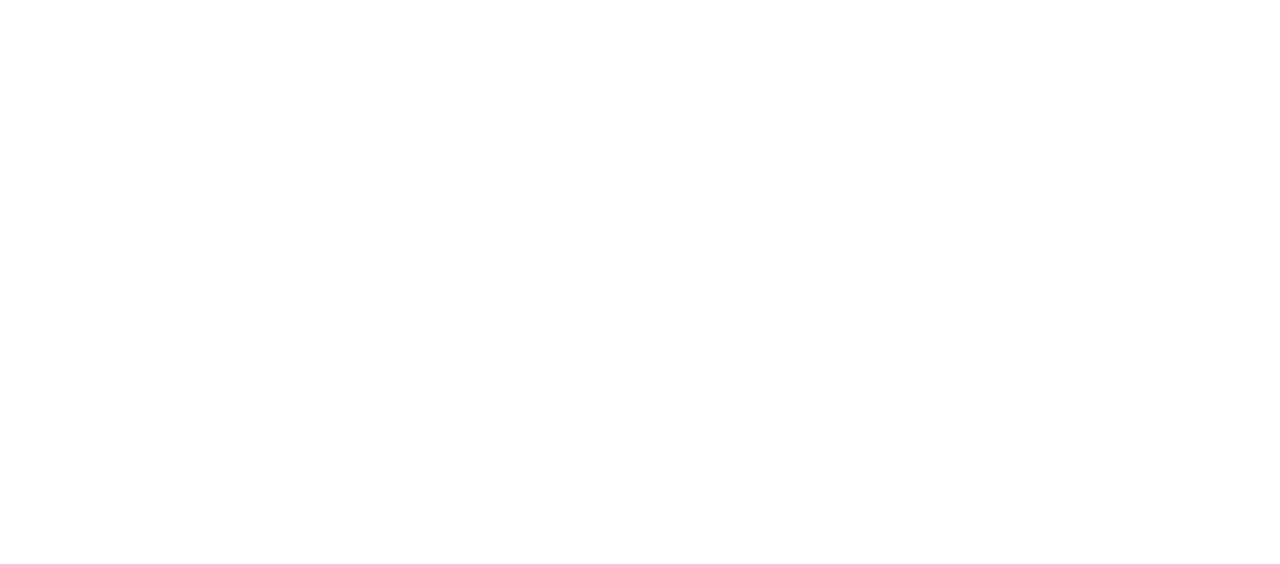
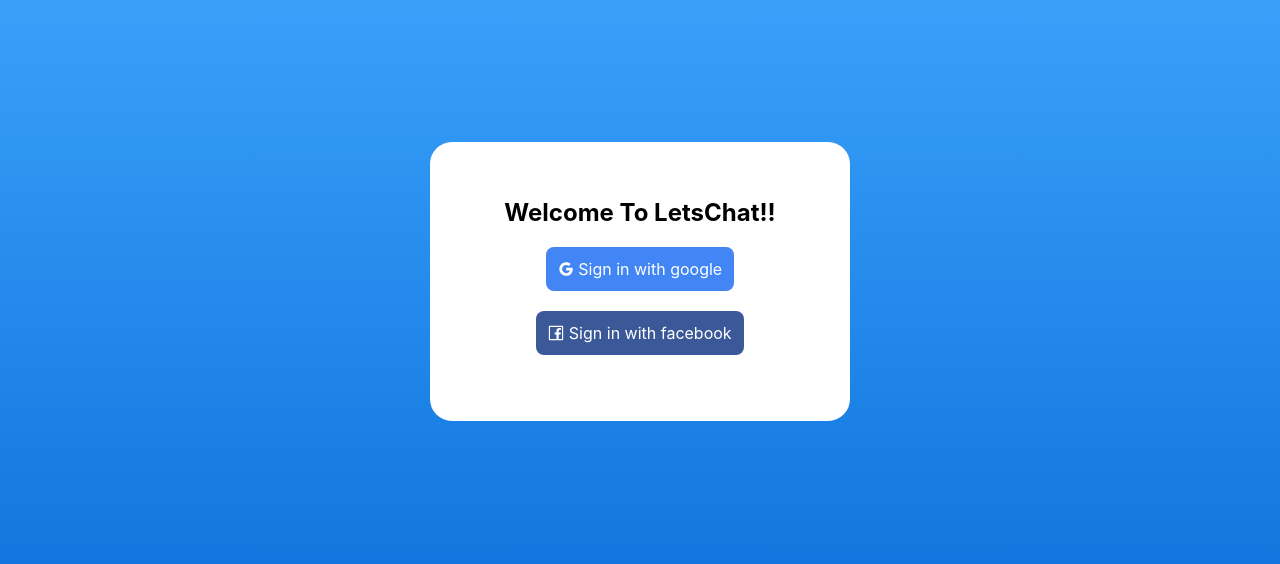
Before and after one commit to Mohit182/Lets-Chat, a React (Create React App) app: page / in a window 1280 px wide. Shown: the part 114-678 px from the top of the page. Built offline with nearby package versions, Linux system fonts and the light colour scheme; no server answers.

Commit message:
integrated firebase login through google and facebook

```diff
--- a/src/components/App.js
+++ b/src/components/App.js
@@ -1,25 +1,25 @@
-import React from "react"
+import React from "react";
 
-import { BrowserRouter as Router, Switch, Route } from "react-router-dom"
+import { BrowserRouter as Router, Switch, Route } from "react-router-dom";
 
 // import { AuthProvider } from "../contexts/AuthContext"
 
 // import Chats from "./Chats"
-// import Login from "./Login"
+import Login from "./Login";
 
 function App() {
   return (
-    <div style={{ fontFamily: 'Avenir' }}>
+    <div style={{ fontFamily: "Avenir" }}>
       <Router>
         {/* <AuthProvider> */}
-          <Switch>
-            {/* <Route path="/chats" component={Chats} />
-            <Route path="/" component={Login} /> */}
-          </Switch>
+        <Switch>
+          {/* <Route path="/chats" component={Chats} />*/}
+          <Route path="/" component={Login} />
+        </Switch>
         {/* </AuthProvider> */}
       </Router>
     </div>
-  )
+  );
 }
 
-export default App
+export default App;
--- /dev/null
+++ b/src/components/Login.js
@@ -0,0 +1,34 @@
+import React from "react";
+import "firebase/app";
+import { auth } from "../firebase";
+import { GoogleOutlined, FacebookOutlined } from "@ant-design/icons";
+
+const Login = () => {
+  return (
+    <div id="login-page">
+      <div id="login-card">
+        <h2>Welcome To LetsChat!!</h2>
+        <div
+          className="login-button google"
+          onClick={() =>
+            auth.signInWithRedirect(new firebase.auth.GoogleAuthProvider())
+          }
+        >
+          <GoogleOutlined /> Sign in with google
+        </div>
+        <br />
+        <br />
+        <div
+          className="login-button facebook"
+          onClick={() =>
+            auth.signInWithRedirect(new firebase.auth.FacebookAuthProvider())
+          }
+        >
+          <FacebookOutlined /> Sign in with facebook
+        </div>
+      </div>
+    </div>
+  );
+};
+
+export default Login;
```
Also changed, not shown: src/components/Firebase.js (added, +12 -0 lines).
